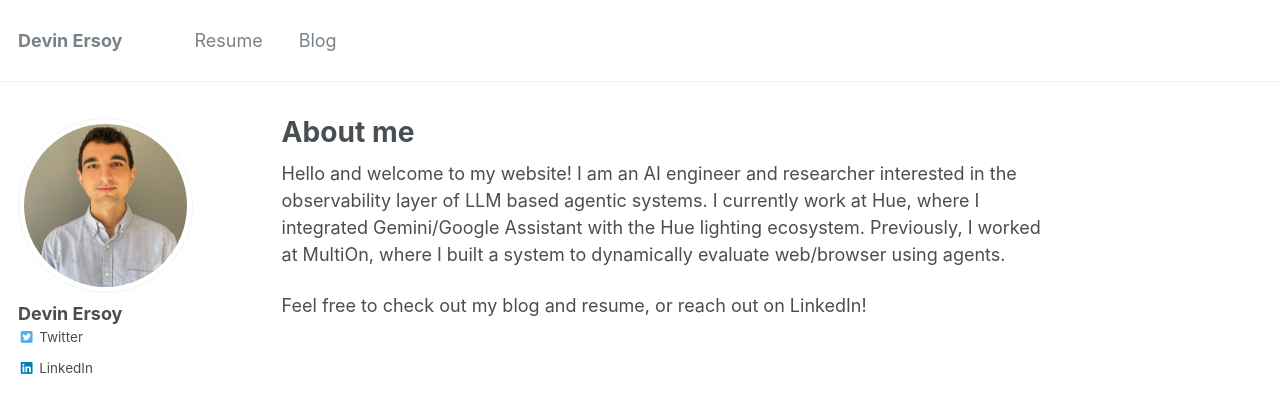
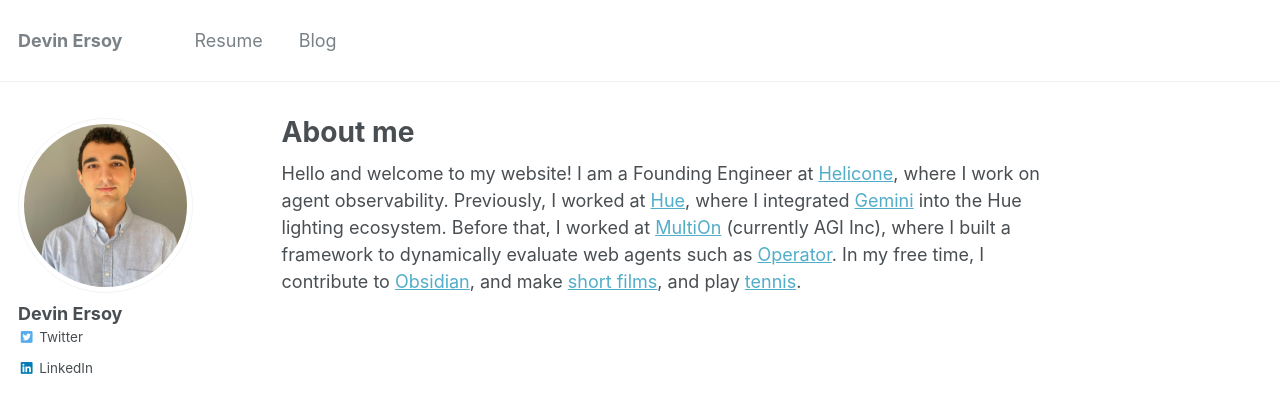
Before and after one commit to devinat1/devinat1.github.io, a Jekyll site: the page built from _pages/about.md, in a window 1280 px wide. Shown: the top 413 px of the page. Built offline with Jekyll 4.4.1, drawn with Linux system fonts in a browser that asks for light colours.

Commit message:
Updated about page to include up to date details

```diff
--- a/_pages/about.md
+++ b/_pages/about.md
@@ -18,9 +18,7 @@ redirect_from:
 </script>
 
 
-Hello and welcome to my website! I am an AI engineer and researcher interested in the observability layer of LLM based agentic systems. I currently work at Hue, where I integrated Gemini/Google Assistant with the Hue lighting ecosystem. Previously, I worked at MultiOn, where I built a system to dynamically evaluate web/browser using agents.
-
-Feel free to check out my blog and resume, or reach out on LinkedIn!
+Hello and welcome to my website! I am a Founding Engineer at [Helicone](https://www.helicone.ai/), where I work on agent observability. Previously, I worked at [Hue](https://www.philips-hue.com/en-us), where I integrated [Gemini](https://gemini.google.com/) into the Hue lighting ecosystem. Before that, I worked at [MultiOn](https://www.theagi.company/) (currently AGI Inc), where I built a framework to dynamically evaluate web agents such as [Operator](https://openai.com/index/introducing-operator/). In my free time, I contribute to [Obsidian](https://obsidian.md/), and make [short films](https://www.youtube.com/watch?v=Wpo-X9__0ic&list=PLqCNIxjOjyAzME1Eg9g0secuALymjCcor&index=10), and play [tennis](https://www.youtube.com/watch?v=b116p-JLRgY).
 
 <!-- News
 ----- -->
```
